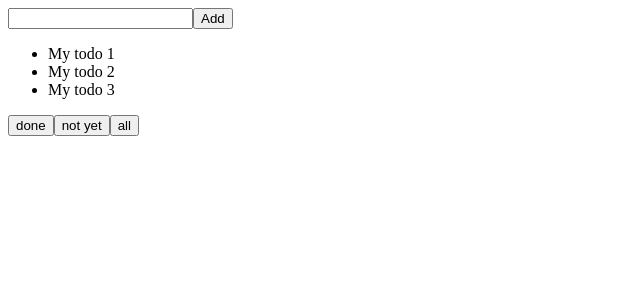
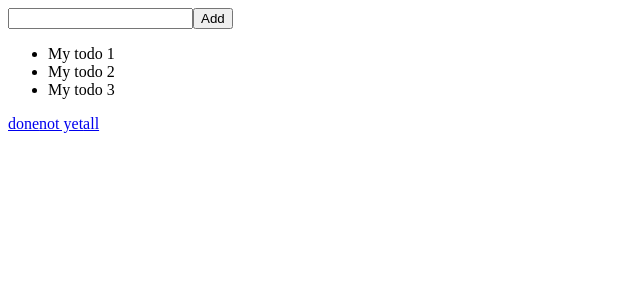
Before and after one commit to arisamiyasaka/todo-app, a React (Create React App) app: page / in a window 1280 px wide. Shown: the top 300 px of the page, without its empty margins (0-640 px from the left). Built offline with nearby package versions, Linux system fonts and the light colour scheme.

Commit message:
Filtering Redux State with React Router Params

```diff
--- a/src/App.js
+++ b/src/App.js
@@ -3,10 +3,10 @@ import MyForm from './components/MyForm'
 import ToggleButton from './components/ToggleButton'
 import TodoList from './components/TodoList'
 
-const App = () => (
+const App = ({match}) => (
   <div>
     <MyForm />
-    <TodoList />
+    <TodoList filter={match.params.filter || 'all'} />
     <ToggleButton type={'done'}>done</ToggleButton>
     <ToggleButton type={'not yet'}>not yet</ToggleButton>
     <ToggleButton type={'all'}>all</ToggleButton>
--- a/src/components/TodoList.js
+++ b/src/components/TodoList.js
@@ -3,11 +3,11 @@ import Todo from './Todo'
 import { toggleTodoAction } from '../actions'
 import {connect} from 'react-redux'
 
-const TodoList = ({current, todoList, toggleTodo}) => {
+const TodoList = ({filter, todoList, toggleTodo}) => {
   return (
     <ul>
       {todoList.filter(({ completed }) => {
-        switch (current) {
+        switch (filter) {
           case 'done':
             return completed
           case 'not yet':
@@ -25,10 +25,13 @@ const TodoList = ({current, todoList, toggleTodo}) => {
   )
 }
 
-const mapStateToProps = ({current, todoList}) => ({
-  current: current,
-  todoList: todoList,
-})
+const mapStateToProps = ({current, todoList}, ownProps) => {
+  const {filter} = ownProps
+  return {
+    todoList: todoList,
+    filter: filter,
+  }
+}
 
 const mapDispatchToProps = {
   toggleTodo: toggleTodoAction
--- a/src/components/ToggleButton.js
+++ b/src/components/ToggleButton.js
@@ -1,9 +1,10 @@
 import React from 'react'
 import { currentAction } from '../actions'
 import {connect} from 'react-redux'
+import {Link} from 'react-router-dom'
 
 const ToggleButton = ({type, children, current}) => (
-  <button onClick={() => current(type)}>{children}</button>
+  <Link to={type === 'all' ? '' : type}>{children}</Link>
 )
 
 const mapDispatchToProps = {
--- a/src/index.js
+++ b/src/index.js
@@ -11,7 +11,9 @@ import {BrowserRouter as Router, Route} from 'react-router-dom'
 ReactDOM.render((
   <div>
     <Provider store={store}>
-      <App />
+      <Router>
+        <Route path='/:filter?' component={App} />
+      </Router>
     </Provider>
   </div>
 ), document.getElementById('root'));
```
